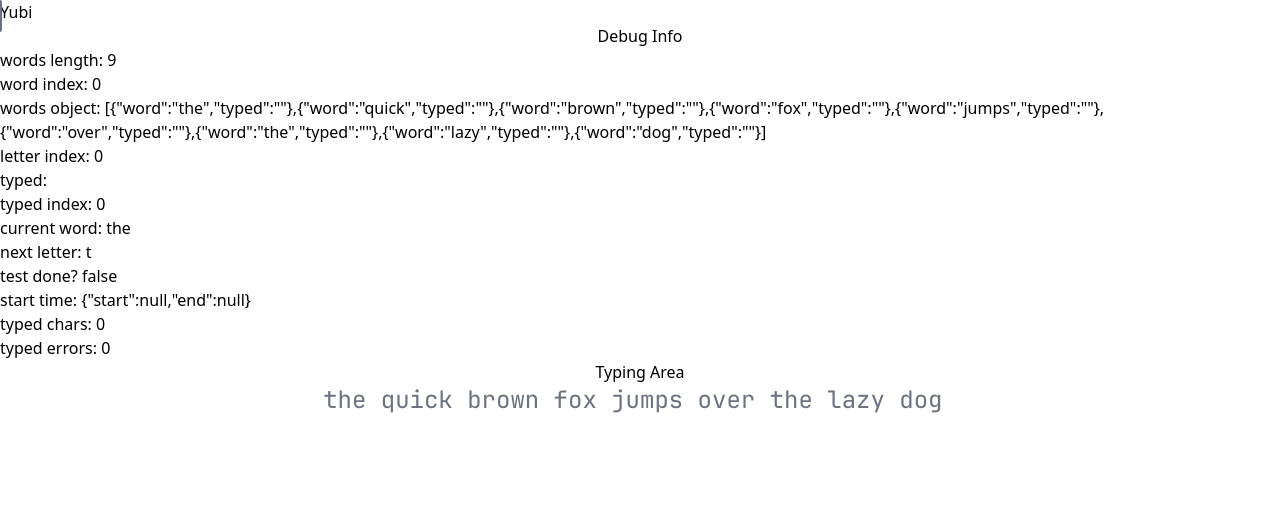
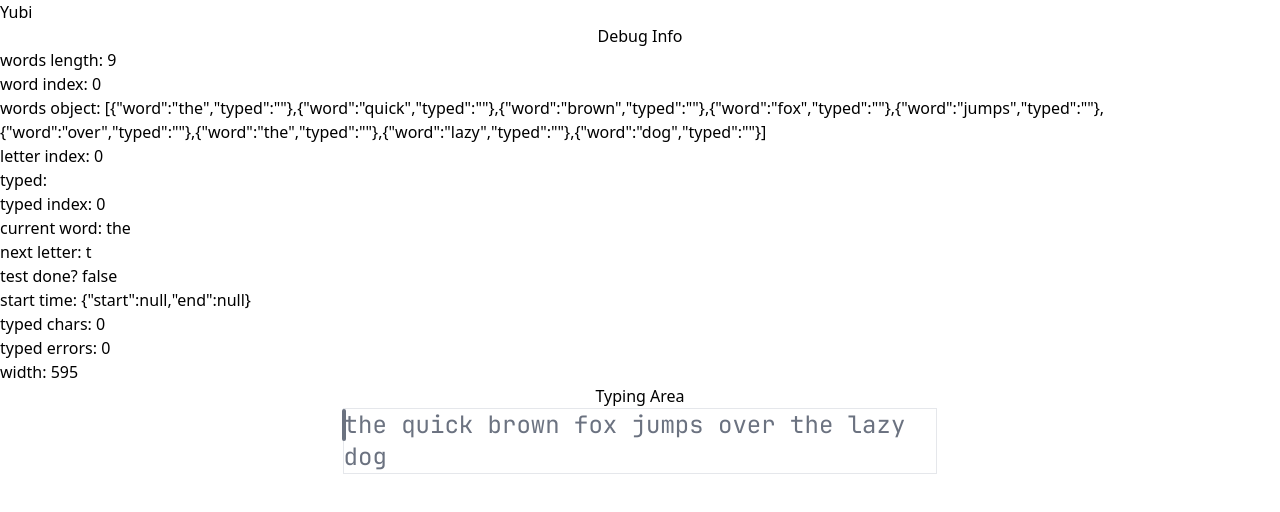
Before and after one commit to datle-dev/yubi, a React (Vite) app in the folder frontend/: page / in a window 1280 px wide. Shown: the top 512 px of the page. Built offline with nearby package versions, Linux system fonts and the light colour scheme.

Commit message:
Add ref for container width

```diff
--- a/frontend/src/components/TypingTest.jsx
+++ b/frontend/src/components/TypingTest.jsx
@@ -1,4 +1,4 @@
-import { useState, useEffect } from 'react';
+import { useState, useEffect, useRef } from 'react';
 import Word from './Word';
 import Stats from './Stats.jsx';
 import Cursor from './Cursor.jsx';
@@ -31,6 +31,9 @@ const TypingTest = () => {
   const [time, setTime] = useState({ start: null, end: null });
   const [typedCharacters, setTypedCharacters] = useState(0);
   const [typedErrors, setTypedErrors] = useState(0);
+
+  const ref = useRef(null);
+  const [width, setWidth] = useState(0);
 
   useEffect(() => {
     function handleKeydown(e) {
@@ -135,6 +138,18 @@ const TypingTest = () => {
     };
   }, [wordsObject, wordIndex, letterIndex, typedIndex, isTestDone]);
 
+  useEffect(() => {
+    setWidth(ref.current.offsetWidth);
+
+    const getwidth = () => {
+      setWidth(ref.current.offsetWidth);
+    };
+
+    window.addEventListener('resize', getwidth);
+
+    return () => window.removeEventListener('resize', getwidth);
+  }, []);
+
   return (
     <>
       <div className="flex flex-col justify-center items-center">
@@ -152,14 +167,19 @@ const TypingTest = () => {
           <p>start time: {JSON.stringify(time)} </p>
           <p>typed chars: {typedCharacters}</p>
           <p>typed errors: {typedErrors}</p>
+          <p>width: {width}</p>
         </div>
         {isTestDone && <h2>Test done!</h2>}
         <h2>Typing Area</h2>
-        <div className="flex justify-start flex-wrap">
+        <div
+          ref={ref}
+          className="relative flex justify-start flex-wrap max-w-prose border"
+        >
           <Cursor
             wordsObject={wordsObject}
             wordIndex={wordIndex}
             letterIndex={letterIndex}
+            containerWidth={width}
           />
           {wordsObject.map((wordObject, index) => {
             return (
```
